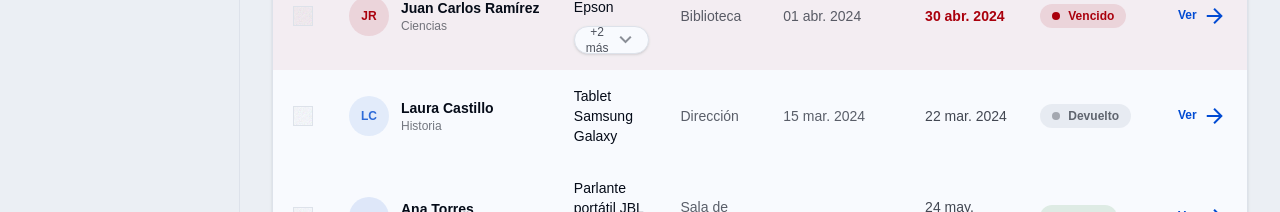
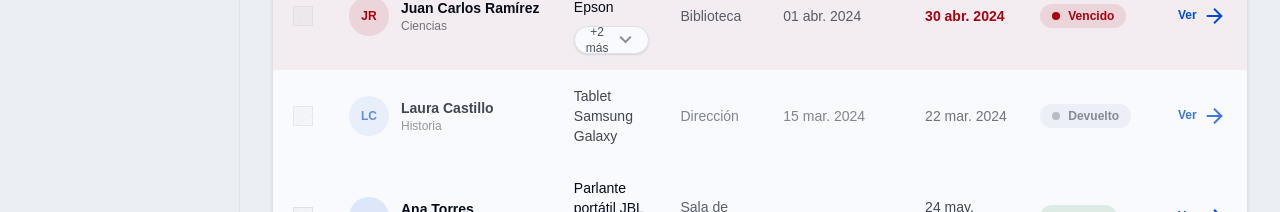
Before and after one commit to jorgegc2187/sigae-web-front, an Angular app: page /loans in a window 1280 px wide. Shown: the part 478-690 px from the top of the page. Built offline with nearby package versions, Linux system fonts and the light colour scheme.

Commit message:
feat(loan-list): refactor loan row styling logic for improved readability

```diff
--- a/src/app/features/loans/pages/loan-list/loan-list.component.html
+++ b/src/app/features/loans/pages/loan-list/loan-list.component.html
@@ -99,8 +99,8 @@
     @for (loan of paginatedLoans(); track loan.id) {
       <tr
         listing-body
-        class="transition-colors hover:bg-base-200/35"
-        [ngClass]="{ 'bg-error/5': loan.status === 'Vencido' }"
+        class="transition-colors"
+        [ngClass]="getLoanRowClass(loan.status)"
       >
           <td class="px-5 py-4 align-middle">
             <label class="flex justify-center">
--- a/src/app/features/loans/pages/loan-list/loan-list.component.ts
+++ b/src/app/features/loans/pages/loan-list/loan-list.component.ts
@@ -181,6 +181,18 @@ export class LoanListComponent {
     return 'bg-primary/10 text-primary';
   }
 
+  getLoanRowClass(status: LoanStatus): string {
+    if (status === 'Vencido') {
+      return 'bg-error/5 hover:bg-error/10';
+    }
+
+    if (status === 'Devuelto') {
+      return 'opacity-75 hover:bg-base-200/35';
+    }
+
+    return 'hover:bg-base-200/35';
+  }
+
   getPrimaryAssetName(loan: Loan): string {
     return loan.assets[0]?.name ?? 'Sin activos registrados';
   }
```
